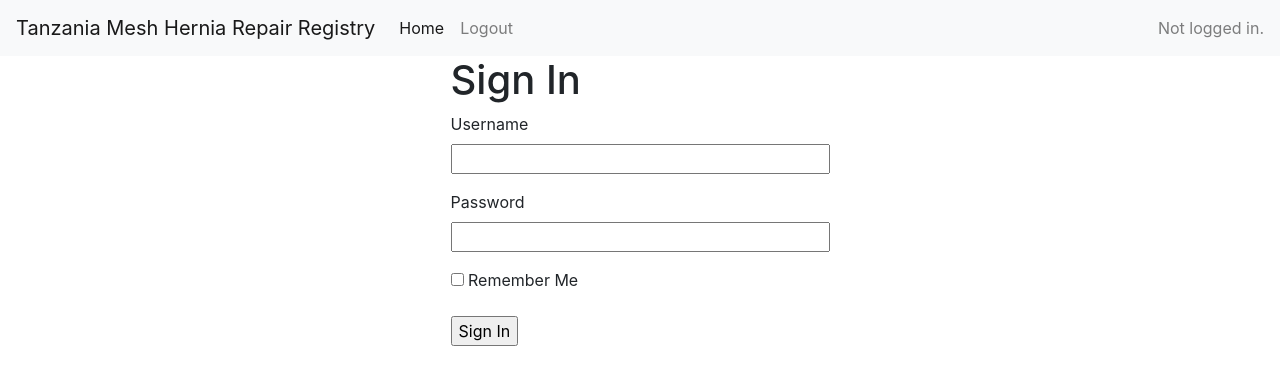
After one commit to apaulsmith/thmr, a Flask app: page /login in a window 1280 px wide. The commit adds this page. Shown: the top 385 px of the page. Run offline with Flask 2, Linux system fonts and the light colour scheme; some libraries are stand-ins or nearby versions.

Commit message:
Add a basic login page and a navbar

```diff
--- /dev/null
+++ b/app/forms.py
@@ -0,0 +1,9 @@
+from flask_wtf import FlaskForm
+from wtforms import StringField, PasswordField, BooleanField, SubmitField
+from wtforms.validators import DataRequired
+
+class LoginForm(FlaskForm):
+    username = StringField('Username', validators=[DataRequired()])
+    password = PasswordField('Password', validators=[DataRequired()])
+    remember_me = BooleanField('Remember Me')
+    submit = SubmitField('Sign In')
--- a/app/routes.py
+++ b/app/routes.py
@@ -1,18 +1,62 @@
-from flask import render_template, jsonify, request
+from flask import jsonify, request, render_template, flash, redirect, url_for
+from flask_login import current_user, login_user, logout_user, login_required
+from werkzeug.urls import url_parse
 
 from app import app, restful
+from app.forms import LoginForm
 from registry.dao import Dao
+from registry.schema import User
 
 
-@app.route('/')
+@app.route('/thmr/ui/registry', methods=['GET'])
+def ui_registry():
+    return render_template("registry.html")
+
+
+@app.route('/index', methods=['GET'])
+@login_required
 def index():
-    return render_template("index.html")
+    return render_template('index.html', title='Index')
+
+
+@app.route('/login', methods=['GET', 'POST'])
+def login():
+    if current_user.is_authenticated:
+        return redirect(url_for('index'))
+
+    form = LoginForm()
+    if form.validate_on_submit():
+        session = app.database.create_session()
+        user = session.query(User).filter_by(email=form.username.data).first()
+        if user is None or not user.check_password(form.password.data):
+            flash('Invalid username or password')
+            return redirect(url_for('login'))
+        login_user(user, remember=form.remember_me.data)
+        flash('Login successful for {}'.format(form.username.data))
+
+        next_page = request.args.get('next')
+        if not next_page or url_parse(next_page).netloc != '':
+            return redirect(url_for('index'))
+        return redirect(next_page)
+
+    return render_template('login.html', title='Sign In', form=form)
+
+
+@app.route('/logout')
+def logout():
+    logout_user()
+    flash('Logout successful.')
+    return redirect(url_for('index'))
 
 
 @app.route('/thmr/data/<string:entity_name>', methods=['GET'])
 def get_entity(entity_name):
     dao = Dao.find_dao(app.database.create_session(), entity_name)
-    return jsonify(restful.all_as_dict(dao.find_all()))
+
+    if request.args.get('flat') is not None:
+        return jsonify(restful.all_as_list(dao.find_all()))
+    else:
+        return jsonify(restful.all_as_dict(dao.find_all()))
 
 
 @app.route('/thmr/data/<string:entity_name>/<int:id>', methods=['GET'])
--- a/app/templates/base.html
+++ b/app/templates/base.html
@@ -1,29 +1,47 @@
-<!DOCTYPE html>
+<!doctype html>
 <html lang="en">
 <head>
+    <!-- Required meta tags -->
+    <meta charset="utf-8">
+    <meta name="viewport" content="width=device-width, initial-scale=1, shrink-to-fit=no">
+
+    <!-- Bootstrap CSS -->
+    <link rel="stylesheet" href="https://stackpath.bootstrapcdn.com/bootstrap/4.3.1/css/bootstrap.min.css"
+          integrity="sha384-ggOyR0iXCbMQv3Xipma34MD+dH/1fQ784/j6cY/iJTQUOhcWr7x9JvoRxT2MZw1T" crossorigin="anonymous">
+
     <title>{% block title %}{% endblock %}</title>
-    <!-- Bootstrap core CSS -->
-    <link href="https://maxcdn.bootstrapcdn.com/bootstrap/3.3.7/css/bootstrap.min.css" rel="stylesheet">
-    <!-- Custom styles for this template -->
-    <link href="https://getbootstrap.com/examples/jumbotron-narrow/jumbotron-narrow.css" rel="stylesheet">
-    <!-- And any extra stuff a child page wants to add... -->
     {% block head %}
     {% endblock %}
 </head>
 <body>
-<div class="container">
-    <div class="header clearfix">
-        <nav>
-            <ul class="nav nav-pills pull-right">
-                <li role="presentation"><a href="/">Home</a></li>
-            </ul>
-        </nav>
-    </div>
-    {% block body %}
-    {% endblock %}
-    <footer class="footer">
-        <p>© 2016 Your Name Here</p>
-    </footer>
-</div> <!-- /container -->
+{% include 'navbar.html' %}
+
+<!-- Flash'ed messages -->
+{% with messages = get_flashed_messages() %}
+{% if messages %}
+<div class="alert alert-info" role="alert">
+    <ul>
+        {% for message in messages %}
+        <li>{{ message }}</li>
+        {% endfor %}
+    </ul>
+</div>
+{% endif %}
+{% endwith %}
+
+<!-- Body content -->
+{% block content %}
+{% endblock %}
+<!-- Optional JavaScript -->
+<!-- jQuery first, then Popper.js, then Bootstrap JS -->
+<script src="https://code.jquery.com/jquery-3.3.1.slim.min.js"
+        integrity="sha384-q8i/X+965DzO0rT7abK41JStQIAqVgRVzpbzo5smXKp4YfRvH+8abtTE1Pi6jizo"
+        crossorigin="anonymous"></script>
+<script src="https://cdnjs.cloudflare.com/ajax/libs/popper.js/1.14.7/umd/popper.min.js"
+        integrity="sha384-UO2eT0CpHqdSJQ6hJty5KVphtPhzWj9WO1clHTMGa3JDZwrnQq4sF86dIHNDz0W1"
+        crossorigin="anonymous"></script>
+<script src="https://stackpath.bootstrapcdn.com/bootstrap/4.3.1/js/bootstrap.min.js"
+        integrity="sha384-JjSmVgyd0p3pXB1rRibZUAYoIIy6OrQ6VrjIEaFf/nJGzIxFDsf4x0xIM+B07jRM"
+        crossorigin="anonymous"></script>
 </body>
 </html>
--- /dev/null
+++ b/app/templates/login.html
@@ -0,0 +1,37 @@
+{% extends "base.html" %}
+{% block content %}
+<div class="container">
+    <div class="row">
+        <div class="col-sm">
+        </div>
+        <div class="col-sm">
+            <h1>Sign In</h1>
+            <form action="" method="post" novalidate>
+                {{ form.hidden_tag() }}
+                <p>
+                    {{ form.username.label }}<br/>
+                    {{ form.username(size=32) }}
+                    {% for error in form.username.errors %}
+                    <div class="alert alert-danger" role="alert">
+                        [{{ error }}]
+                    </div>
+                    {% endfor %}
+                </p>
+                <p>
+                    {{ form.password.label }}<br/>
+                    {{ form.password(size=32) }}
+                    {% for error in form.username.errors %}
+                    <div class="alert alert-danger" role="alert">
+                        [{{ error }}]
+                    </div>
+                    {% endfor %}
+                </p>
+                <p>{{ form.remember_me() }} {{ form.remember_me.label }}</p>
+                <p>{{ form.submit() }}</p>
+            </form>
+        </div>
+        <div class="col-sm">
+        </div>
+    </div>
+</div>
+{% endblock %}
--- /dev/null
+++ b/app/templates/navbar.html
@@ -0,0 +1,23 @@
+<nav class="navbar navbar-expand-lg navbar-light bg-light">
+  <a class="navbar-brand" href="#">Tanzania Mesh Hernia Repair Registry</a>
+  <button class="navbar-toggler" type="button" data-toggle="collapse" data-target="#navbarNav" aria-controls="navbarNav" aria-expanded="false" aria-label="Toggle navigation">
+    <span class="navbar-toggler-icon"></span>
+  </button>
+  <div class="collapse navbar-collapse" id="navbarText">
+    <ul class="navbar-nav mr-auto">
+      <li class="nav-item active">
+        <a class="nav-link" href="{{ url_for('index') }}">Home<span class="sr-only">(current)</span></a>
+      </li>
+      <li class="nav-item">
+        <a class="nav-link" href="{{ url_for('logout') }}">Logout</a>
+      </li>
+    </ul>
+    <span class="navbar-text">
+      {% if current_user and current_user.is_authenticated %}
+      Logged in as {{ current_user.name }}.
+      {% else %}
+      Not logged in.
+      {% endif %}
+    </span>
+  </div>
+</nav>
--- a/registry/schema.py
+++ b/registry/schema.py
@@ -2,9 +2,12 @@ import enum
 from datetime import datetime
 
 import sqlalchemy
+from flask_login import UserMixin
 from sqlalchemy import Column, Integer, String, ForeignKey, DateTime, Date, Enum, Boolean
 from sqlalchemy.ext.declarative import declarative_base
 from sqlalchemy.orm import sessionmaker, relationship
+
+from werkzeug.security import generate_password_hash, check_password_hash
 
 SHORT_TEXT_LENGTH = 60
 LONG_TEXT_LENGTH = 240
@@ -76,7 +79,7 @@ class UserType(Database.base, ExtendedBase):
         return "{}: [id='{}', type='{}']".format(self.__tablename__, self.id, self.type)
 
 
-class User(Database.base, ExtendedBase):
+class User(Database.base, ExtendedBase, UserMixin):
     __tablename__ = 'Users'
 
     id = Column(Integer(), primary_key=True, autoincrement=True)
@@ -84,6 +87,13 @@ class User(Database.base, ExtendedBase):
     type_id = Column(ForeignKey('UserTypes.id'))
     name = Column(String(SHORT_TEXT_LENGTH), nullable=False)
     email = Column(String(SHORT_TEXT_LENGTH), nullable=False)
+    password_hash = Column(String(128), nullable=False)
+
+    def set_password(self, password):
+        self.password_hash = generate_password_hash(password)
+
+    def check_password(self, password):
+        return check_password_hash(self.password_hash, password)
 
     __mapper_args__ = {
         "version_id_col": version_id
--- a/run.py
+++ b/run.py
@@ -5,6 +5,7 @@ import flask
 import config as thmr_config
 from app import app
 from app.restful import CustomJSONEncoder, CustomJSONDecoder
+from config import Config
 from registry.schema import Database
 from registry.tests import data_generator
 
@@ -18,7 +19,8 @@ if __name__ == '__main__':
 
     args = parser.parse_args()
 
-    database = Database(thmr_config.DB_URL)
+    config = thmr_config.Config()
+    database = Database(config.DB_URL)
 
     if args.drop_all:
         database.drop_all()
@@ -30,15 +32,15 @@ if __name__ == '__main__':
         session = database.create_session()
         with session.begin_nested():
             data_generator.create_sample_data(session,
-                                              num_users=thmr_config.TEST_NUM_USERS,
-                                              num_patients=thmr_config.TEST_NUM_PATIENTS,
-                                              num_surgeries=thmr_config.TEST_NUM_SURGERIES)
+                                              num_users=thmr_config.Config.TEST_NUM_USERS,
+                                              num_patients=thmr_config.Config.TEST_NUM_PATIENTS,
+                                              num_surgeries=thmr_config.Config.TEST_NUM_SURGERIES)
         session.close()
 
     if args.flask:
         with app.app_context():
             flask.current_app.database = database
             flask.current_app.json_encoder = CustomJSONEncoder
-            flask.current_app.json_decoder = CustomJSONDecoder
+            # flask.current_app.json_decoder = CustomJSONDecoder
 
         app.run(debug=True)
--- a/setup.py
+++ b/setup.py
@@ -14,8 +14,9 @@ setup(name='thmr-web',
           'pytest',
           'pytest-mypy',
           'flask',
+          'flask-login',
           'sqlalchemy',
-          'flask_sqlalchemy',
-          'marshmallow'
+          'WTForms',
+          'flask-wtf',
       ],
       zip_safe=False)
```
Also changed, not shown: app/__init__.py (+9 -4 lines), app/models.py (added, +8 -0 lines), app/restful.py (+12 -3 lines), app/static/grid.js (added, +46 -0 lines), app/static/style.css.html (added, +10 -0 lines), app/templates/index.html (+11 -5 lines), app/templates/patient_find.html (added, +7 -0 lines), app/templates/registry.html (+17 -19 lines), config.py (+13 -9 lines), registry/tests/data_generator.py (+4 -2 lines).
